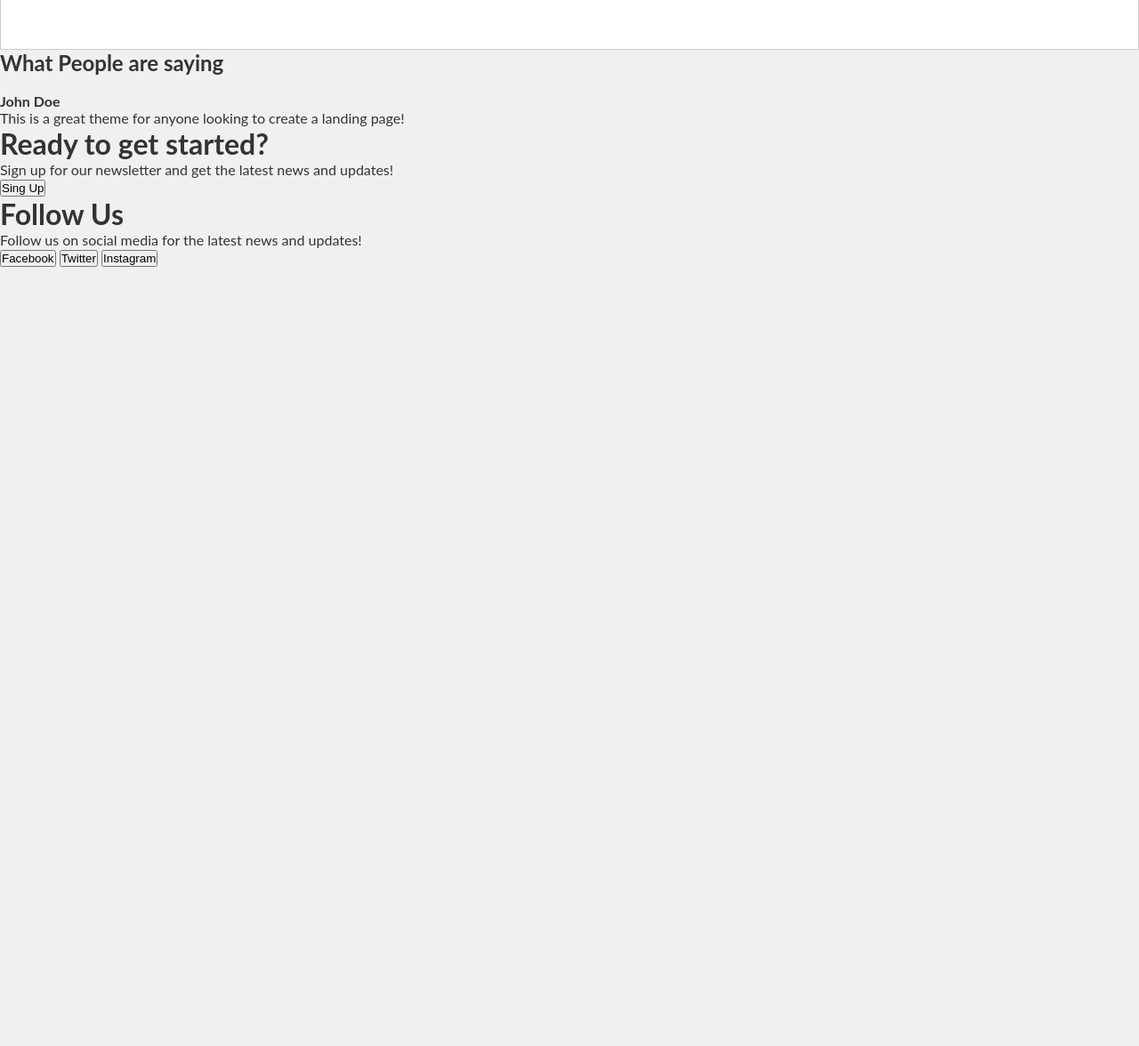
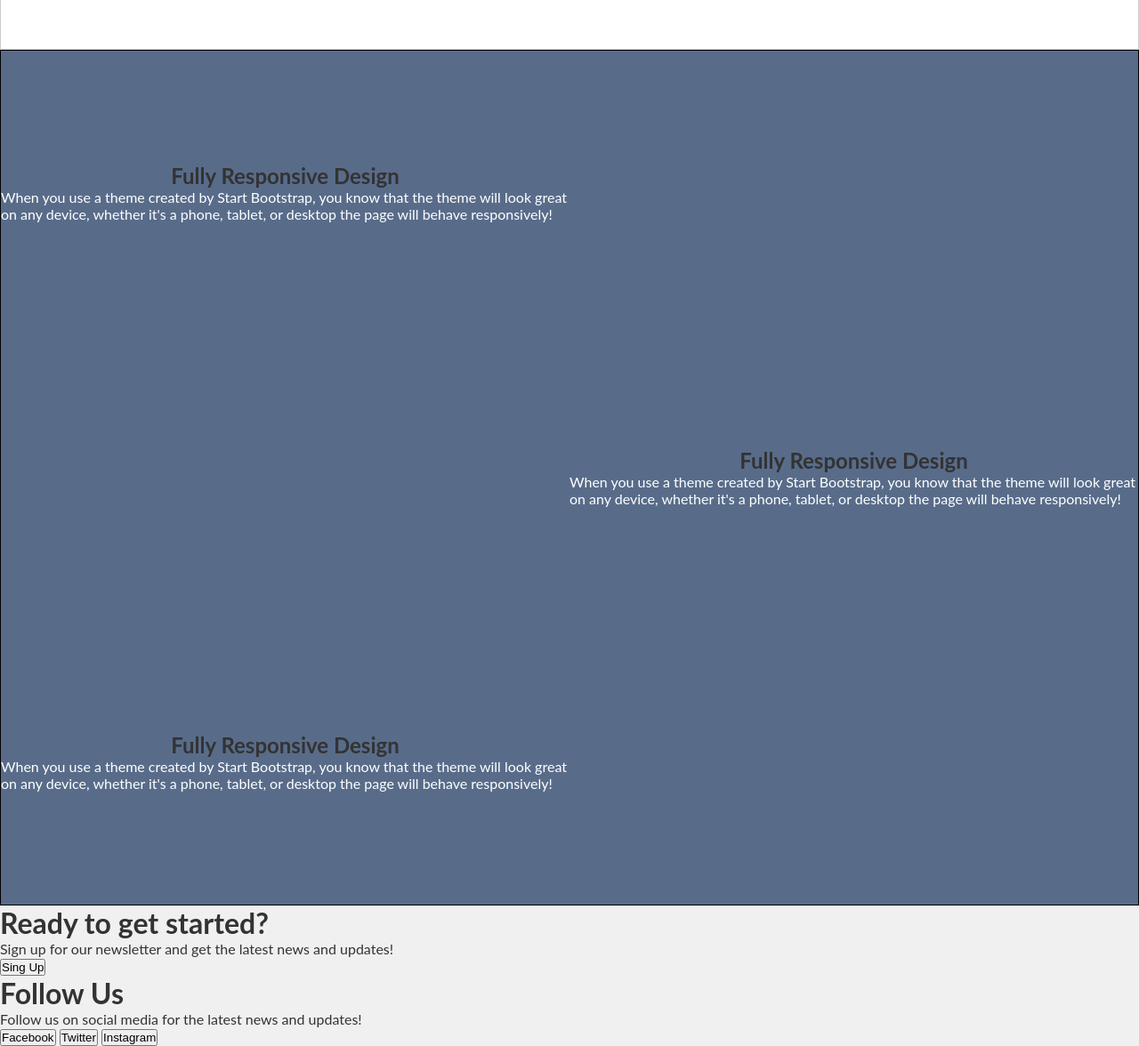
Before and after one commit to SanthyagoSouza/copia-lp-bootstrap, a plain HTML site: page 1 - lp1/index.html in a window 1280 px wide. Shown: the part 936-2112 px from the top of the page at 89% size. Before the commit the page ends 1236 px from the top, so only its background shows below. Drawn offline with Linux system fonts and the light colour scheme.

Commit message:
style: enhance section3 with background color and responsive layout styles

```diff
--- a/1 - lp1/index.html
+++ b/1 - lp1/index.html
@@ -1,13 +1,11 @@
 <!DOCTYPE html>
 <html lang="en">
+
 <head>
   <meta charset="UTF-8" />
   <meta name="viewport" content="width=device-width, initial-scale=1.0" />
   <meta http-equiv="X-UA-Compatible" content="ie=edge" />
-    <link
-      rel="stylesheet"
-      href="/1 - lp1/src/css/style.css"
-    />
+  <link rel="stylesheet" href="./src/css/style.css" />
   <title>Document</title>
 </head>
 
@@ -23,13 +21,8 @@
     <form id="cad-email1" action="" method="">
       <img id="img-section1" src="" alt="" />
       <h1>Generate More Leads with a professional landing page!</h1>
-        <input
-          id="email1"
-          alt="email para receber atualizacoes futuras"
-          required
-          type="text"
-          placeholder="Enter your email..."
-        />
+      <input id="email1" alt="email para receber atualizacoes futuras" required type="text"
+        placeholder="Enter your email..." />
       <button id="botao1" type="submit">Submit</button>
     </form>
   </section>
@@ -55,16 +48,43 @@
   </main>
 
   <section id="section3">
+    <!-- Sessao1 -->
+    <div id="body-section3">
       <div>
-        <h1>What People are saying</h1>
-        <div class="">
-          <img src="" alt="" />
-          <div class="w-50">
-            <h4>John Doe</h4>
-            <p>
-              This is a great theme for anyone looking to create a landing page!
+        <h1>Fully Responsive Design
+        </h1>
+        <p>When you use a theme created by Start Bootstrap, you know that the theme will look great on any device,
+          whether it's a phone, tablet, or desktop the page will behave responsively!
         </p>
       </div>
+      <div>
+        <img src="" alt="">
+      </div>
+    </div>
+    <!-- sessao2 -->
+    <div id="body-section3">
+      <div>
+        <img src="" alt="">
+      </div>
+      <div>
+        <h1>Fully Responsive Design
+        </h1>
+        <p>When you use a theme created by Start Bootstrap, you know that the theme will look great on any device,
+          whether it's a phone, tablet, or desktop the page will behave responsively!
+        </p>
+      </div>
+    </div>
+    <!-- sessao3 -->
+    <div id="body-section3">
+      <div>
+        <h1>Fully Responsive Design
+        </h1>
+        <p>When you use a theme created by Start Bootstrap, you know that the theme will look great on any device,
+          whether it's a phone, tablet, or desktop the page will behave responsively!
+        </p>
+      </div>
+      <div>
+        <img src="" alt="">
       </div>
     </div>
   </section>
@@ -86,4 +106,5 @@
 
   <script src="/1 - lp1/src/script/script.js"></script>
 </body>
+
 </html>
--- a/1 - lp1/src/css/style.css
+++ b/1 - lp1/src/css/style.css
@@ -164,3 +164,40 @@ a {
   width: 100%;
   height: 100%;
 }
+
+#section3{
+  background-color: #586c8a;
+  border:1px solid black
+}
+#body-section3{
+  display: flex;
+  justify-content: center;
+  align-items: center;
+  width: 100%;
+  height: 20rem;
+  background-color: #586c8a;
+  color: white;
+}
+
+#body-section3>div{
+  display: flex;
+  justify-content: center;
+  align-items: center;
+  flex-direction: column;
+  width: 50%;
+  height: 50%;
+}
+#section3>h1 {
+  text-align: center;
+  color: white;
+  font-size: 5.5rem;
+  margin: 2.5rem 0 2.5rem 0;
+  padding: 0 0 0 4px;
+}
+#section3>p {
+  text-align: center;
+  color: white;
+  font-size: 3.2rem;
+  margin: 12px;
+  padding: 0 0 0 4px;
+}
```
Lines whose indentation alone changed are shown as unchanged.
